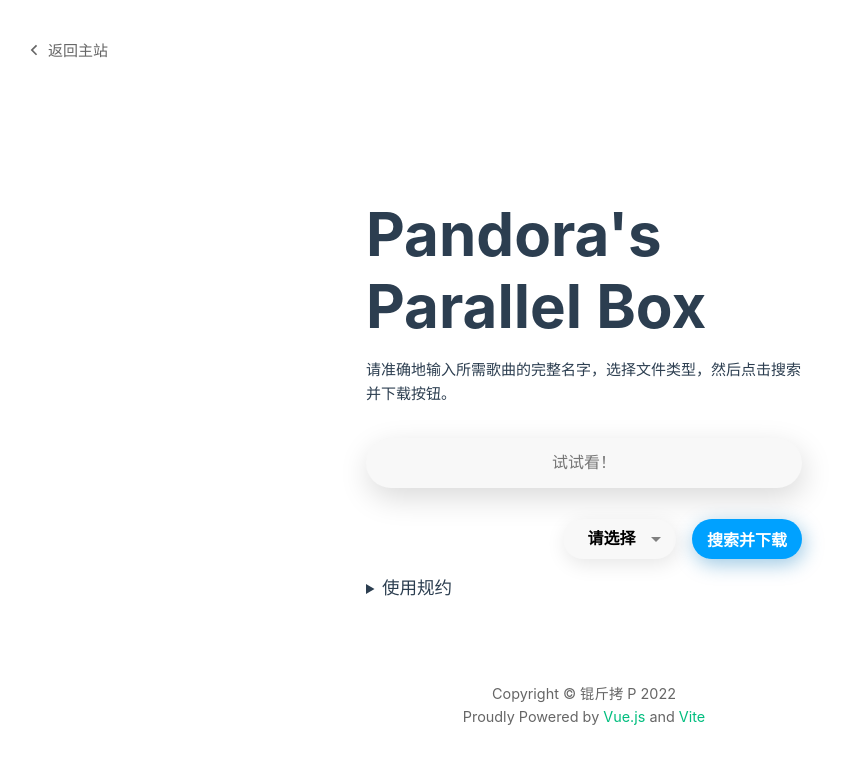
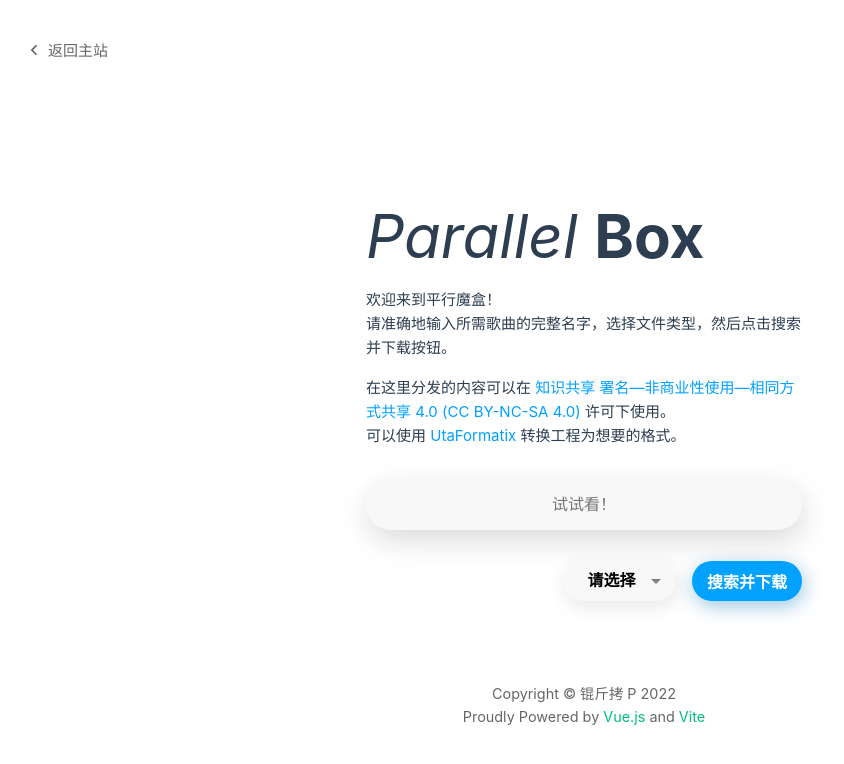
Before and after one commit to leostudiooo/kjkp-distro, a Vue app: page / in a window 1280 px wide. Shown: the top 764 px of the page, without its empty margins (56-900 px from the left). Built offline with nearby package versions, Linux system fonts and the light colour scheme.

Commit message:
feat: add BigTitle component and update App.vue layout; improve License content and adjust SearchBar button transition

```diff
--- a/src/App.vue
+++ b/src/App.vue
@@ -6,10 +6,9 @@
     <BackToMain />
 
     <div class="wrapper">
-        <h1 class="title">Pandora's<br>Parallel Box</h1>
-        <div class="tips">请准确地输入所需歌曲的完整名字，选择文件类型，然后点击搜索并下载按钮。</div>
-
-        <SearchInterface
+      <BigTitle />
+      <!-- <License /> -->
+      <SearchInterface
             @search="handleSearch"
             @error="handleError"
             ref="searchInterfaceRef"
@@ -25,7 +24,6 @@
             @close="showToast = false"
         />
 
-        <License />
     </div>
 
     <Footer />
@@ -38,6 +36,7 @@ import BackToMain from './components/BackToMain.vue'
 import Footer from './components/Footer.vue'
 import License from './components/License.vue'
 import Toast from './components/Toast.vue'
+import BigTitle from './components/BigTitle.vue'
 
 const loading = ref(false)
 const toastMessage = ref('')
@@ -101,7 +100,7 @@ async function handleSearch(keyword: string, fileType: string) {
         downloadProgress.value = 0
 
         const reader = downloadResponse.body.getReader()
-        const chunks: Uint8Array[] = []
+        const chunks: any[] = []
         let receivedLength = 0
 
         while (true) {
@@ -187,18 +186,6 @@ body {
     padding: 2rem;
 }
 
-.title {
-    font-weight: bolder;
-    font-size: 4em;
-    line-height: normal;
-    margin-bottom: 1rem;
-}
-
-.tips {
-    line-height: 1.6;
-    margin-bottom: 2rem;
-}
-
 .error-message {
     margin-top: 1em;
 }
--- /dev/null
+++ b/src/components/BigTitle.vue
@@ -0,0 +1,30 @@
+<template>
+  <div class="title">
+    <span style="font-style: italic;">Parallel</span> <span style="font-weight: bolder;">Box</span>
+  </div>
+  <div class="tips">
+    <p><strong>欢迎来到平行魔盒！</strong></p>
+    <p>请准确地输入所需歌曲的完整名字，选择文件类型，然后点击搜索并下载按钮。</p>
+  </div>
+  <div class="instruction">
+    <p>在这里分发的内容可以在 <a href="https://creativecommons.org/licenses/by-nc-sa/4.0/deed.zh" target="_blank" rel="license noopener noreferrer">知识共享 署名—非商业性使用—相同方式共享 4.0 (CC BY-NC-SA 4.0)</a> 许可下使用。</p>
+    <p>可以使用 <a href="https://sdercolin.github.io/utaformatix3/" target="_blank" rel="noopener noreferrer">UtaFormatix</a> 转换工程为想要的格式。</p>
+  </div>
+</template>
+
+<style lang="css" scoped>
+.title {
+  font-size: 4em;
+  line-height: normal;
+  margin-bottom: 1rem;
+}
+
+.tips {
+  line-height: 1.6;
+  margin-bottom: 1rem;
+}
+
+.instruction {
+  margin-bottom: 2rem;
+}
+</style>
--- a/src/components/License.vue
+++ b/src/components/License.vue
@@ -1,17 +1,18 @@
 <template>
-    <details>
+    <details open>
         <summary>
             <h3>使用规约</h3>
         </summary>
         <div class="content">
-            <p>本站分发的内容可以自由下载和使用。以任何形式使用本站内容时，都请注明出处（除非在文件中另有说明），并以相同形式共享。不得将下载的内容用于商业用途。使用规范细则请参考 <a href="https://creativecommons.org/licenses/by-nc-sa/4.0/deed.zh" target="_blank" rel="license noopener noreferrer">知识共享 署名—非商业性使用—相同方式共享 4.0</a> 许可协议，请务必仔细阅读并遵守。</p>
+            <p>在这里分发的内容可以在 <a href="https://creativecommons.org/licenses/by-nc-sa/4.0/deed.zh" target="_blank" rel="license noopener noreferrer">知识共享 署名—非商业性使用—相同方式共享 4.0 (CC BY-NC-SA 4.0)</a> 许可下使用。</p>
+            <p>可以使用 <a href="https://sdercolin.github.io/utaformatix3/" target="_blank" rel="noopener noreferrer">UtaFormatix</a> 转换工程为想要的格式。</p>
         </div>
     </details>
 </template>
 
 <style scoped>
 details {
-    padding-top: 1em;
+    padding-bottom: 1em;
 }
 summary {
     cursor: pointer;
--- a/src/components/SearchBar.vue
+++ b/src/components/SearchBar.vue
@@ -69,7 +69,7 @@ button {
 	outline: none;
 	border-radius: 25px;
 	font-size: medium;
-	transition: all 250ms ease-in-out;
+	transition: all 100ms ease-out;
 }
 
 input {
```
